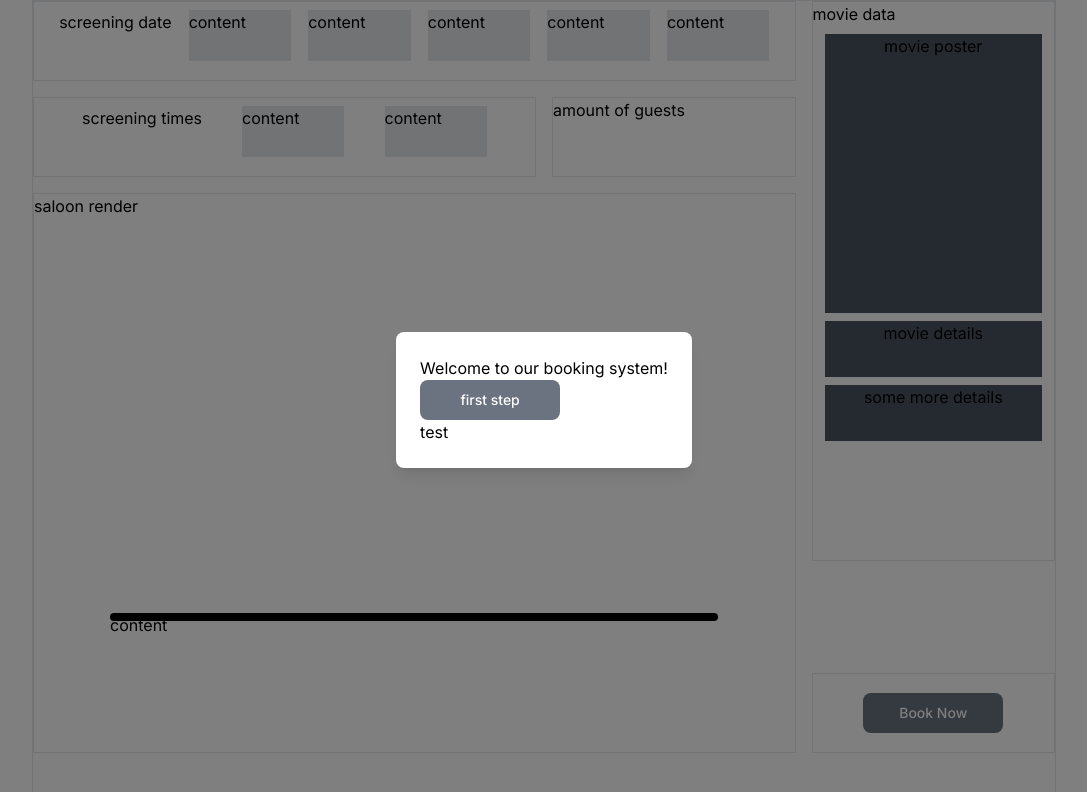
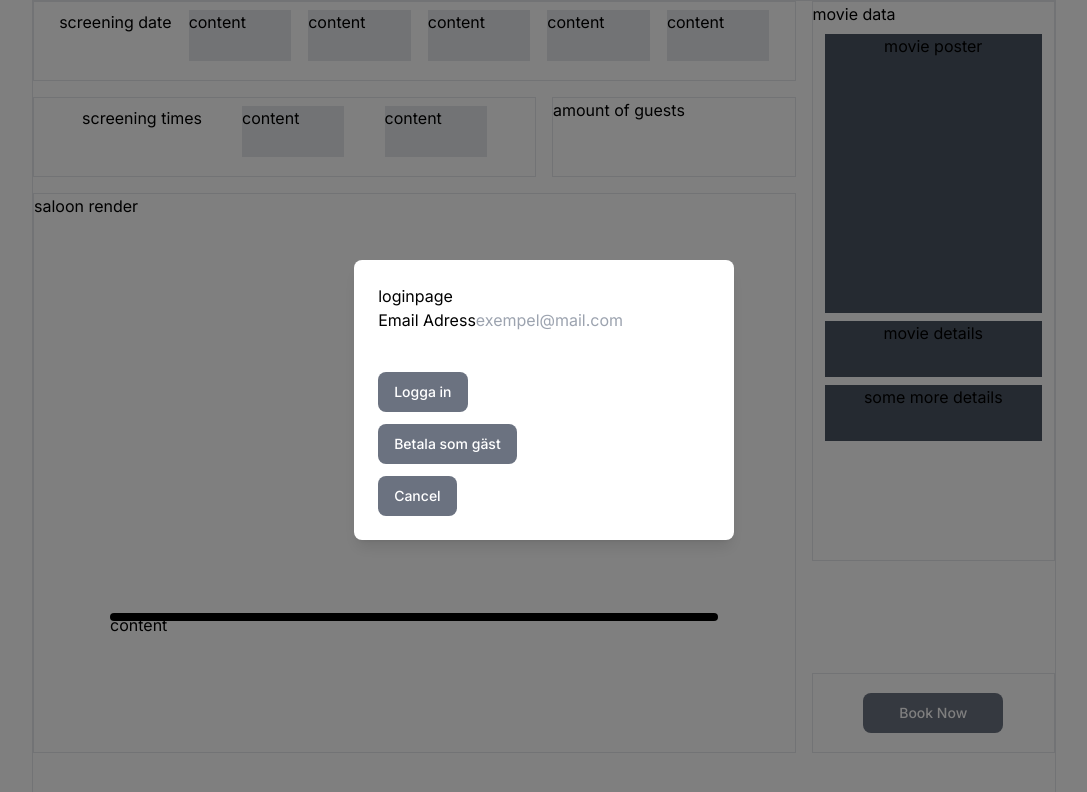
Before and after one commit to AlexanderK88/b7-inlamning-4a, a Next.js app in the folder kinogoteborg/: page /booking in a window 1280 px wide. Both pictures are taken after a click on the button "Book Now". Shown: the top 792 px of the page, without its empty margins (96-1183 px from the left). Built offline with nearby package versions, Linux system fonts and the light colour scheme.

Commit message:
working on full 'navigation' in the booking modal

```diff
--- a/kinogoteborg/src/app/booking/page.jsx
+++ b/kinogoteborg/src/app/booking/page.jsx
@@ -7,6 +7,7 @@
 //   .then(cinema => console.log(cinema))
 //   .catch(error => console.error(error));
 import BookingModal from "@/app/components/booking/bookingModal";
+
 import React, { useState } from "react";
 import { Button } from "@/app/components/booking/button";
 
@@ -24,6 +25,7 @@ const Modal = ({ isComplete }) => {
 
 export default function Page() {
   const [bookNow, setBookNow] = useState(false);
+  const [isLogin, setIsLogin] = useState(false);
 
   const handleCompletedBooking = (value) => {
     setBookNow(value);
@@ -72,7 +74,7 @@ export default function Page() {
       </div>
 
       {/* Looks better in the return statement but might be a bit harder to read compared to the part below */}
-      {bookNow && <Modal isComplete={setBookNow} />}
+      {bookNow && <Modal isComplete={setBookNow} knownUser={isLogin} />}
 
       {/* { bookNow &&
 <div className="">
--- /dev/null
+++ b/kinogoteborg/src/app/components/booking/bookingAsGuest.jsx
@@ -0,0 +1,18 @@
+import { Button } from "./button";
+
+export default function BookingAsGuest({ setBookingState, nextState, isComplete }) {
+  return (
+    <>
+      <h2>Booking as a guest</h2>
+      <Button onClick={() => setBookingState(nextState)}>Confirm Booking</Button>
+      <br></br>
+      <Button
+        onClick={() => {
+          setBookingState("intro"), isComplete(false);
+        }}
+      >
+        Cancel
+      </Button>
+    </>
+  );
+}
--- /dev/null
+++ b/kinogoteborg/src/app/components/booking/bookingConfirmation.jsx
@@ -0,0 +1,18 @@
+import { Button } from "./button";
+
+export default function BookingConfirmation({ setBookingState, nextState, isComplete }) {
+  return (
+    <>
+      <p>loginpage</p>
+      <Button onClick={() => setBookingState(nextState)}>Confirm Booking</Button>
+      <br></br>
+      <Button
+        onClick={() => {
+          setBookingState("intro"), isComplete(false);
+        }}
+      >
+        Cancel
+      </Button>
+    </>
+  );
+}
--- /dev/null
+++ b/kinogoteborg/src/app/components/booking/bookingLogin.jsx
@@ -0,0 +1,27 @@
+import { Button } from "./button";
+
+export default function BookingLogin({ setBookingState, nextState, isComplete }) {
+  return (
+    <>
+      <h2>loginpage</h2>
+      <form>
+        <label>Email Adress</label>
+        <input placeholder="exempel@mail.com"></input>
+      </form>
+
+      <Button onClick={() => setBookingState("paymentAsUser")} className={"mt-10"}>
+        Logga in
+      </Button>
+      <Button onClick={() => setBookingState("paymentAsGuest")} className={"my-3"}>
+        Betala som gäst
+      </Button>
+      <Button
+        onClick={() => {
+          setBookingState("intro"), isComplete(false);
+        }}
+      >
+        Cancel
+      </Button>
+    </>
+  );
+}
--- a/kinogoteborg/src/app/components/booking/bookingModal.jsx
+++ b/kinogoteborg/src/app/components/booking/bookingModal.jsx
@@ -1,53 +1,83 @@
 "use client";
+import React, { useState, useEffect } from "react";
+import { Button } from "@/app/components/booking/button";
+import BookingLogin from "@/app/components/booking/bookingLogin";
+import BookingAsGuest from "@/app/components/booking/bookingAsGuest";
+import BookingConfirmation from "@/app/components/booking/bookingConfirmation";
+import BookingControl from "@/app/components/booking/controlOfBooking";
+import PaymentAsUser from "@/app/components/booking/paymentAsUser";
+import PaymentAsGuest from "@/app/components/booking/paymentOptions";
+import ValidateSpecialNeeds from "@/app/components/booking/validateSpecialNeeds";
 
-import React, { useState } from "react";
-import { Button } from "@/app/components/booking/button";
+export default function BookingModal({ isComplete, knownUser }) {
+  const [bookingState, setBookingState] = useState("login");
 
-export default function BookingModal({ isComplete }) {
-  const [bookingState, setBookingState] = useState("intro");
+  if (knownUser) setBookingState("paymentAsUser");
 
   switch (bookingState) {
-    case "intro":
+    case "login":
       return (
-        <>
-          <h2>Welcome to our booking system!</h2>
-          <Button onClick={() => setBookingState("bookingForm")} className={"w-[10em]"}>
-            first step
-          </Button>
-          <p>test</p>
-        </>
+        <BookingLogin
+          setBookingState={setBookingState}
+          nextState={"bookingForm"}
+          isComplete={isComplete}
+        />
       );
-    case "bookingForm":
+
+    case "paymentAsUser":
       return (
-        <>
-          <h2>Booking Form</h2>
-          {/* Add your booking form here */}
-          <div className="flex flex-row">
-            <Button onClick={() => setBookingState("confirmation")}>Confirm Booking</Button>
-            <Button
-              onClick={() => {
-                setBookingState("intro"), isComplete(false);
-              }}
-            >
-              Cancel
-            </Button>
-          </div>
-        </>
+        <PaymentAsUser
+          setBookingState={setBookingState}
+          nextState={"bookingForm"}
+          isComplete={isComplete}
+        />
       );
-    case "confirmation":
+
+    case "paymentAsGuest":
       return (
-        <>
-          <h2>Confirmation</h2>
-          <p>Your booking has been confirmed!</p>
-          <Button
-            onClick={() => {
-              setBookingState("intro"), isComplete(false);
-            }}
-          >
-            Close
-          </Button>
-        </>
+        <PaymentAsGuest
+          setBookingState={setBookingState}
+          nextState={"bookingForm"}
+          isComplete={isComplete}
+        />
       );
+
+    case "paymentOption":
+      return (
+        <PaymentAsUser
+          setBookingState={setBookingState}
+          nextState={"bookingForm"}
+          isComplete={isComplete}
+        />
+      );
+
+    case "controlOfBooking":
+      return (
+        <BookingControl
+          setBookingState={setBookingState}
+          nextState={"bookingForm"}
+          isComplete={isComplete}
+        />
+      );
+
+    case "confirmationOfBooking":
+      return (
+        <BookingConfirmation
+          setBookingState={setBookingState}
+          nextState={"bookingForm"}
+          isComplete={isComplete}
+        />
+      );
+
+    case "validateSpecialNeeds":
+      return (
+        <ValidateSpecialNeeds
+          setBookingState={setBookingState}
+          nextState={"bookingForm"}
+          isComplete={isComplete}
+        />
+      );
+
     default:
       return null;
   }
--- /dev/null
+++ b/kinogoteborg/src/app/components/booking/controlOfBooking.jsx
@@ -0,0 +1,18 @@
+import { Button } from "./button";
+
+export default function BookingControl({ setBookingState, nextState, isComplete }) {
+  return (
+    <>
+      <p>Control of the booking (last chance to change)</p>
+      <Button onClick={() => setBookingState(nextState)}>Confirm Booking</Button>
+      <br></br>
+      <Button
+        onClick={() => {
+          setBookingState("intro"), isComplete(false);
+        }}
+      >
+        Cancel
+      </Button>
+    </>
+  );
+}
--- /dev/null
+++ b/kinogoteborg/src/app/components/booking/paymentAsUser.jsx
@@ -0,0 +1,18 @@
+import { Button } from "./button";
+
+export default function PaymentAsUser({ setBookingState, nextState, isComplete }) {
+  return (
+    <>
+      <p>Paymen modal for logedin user</p>
+      <Button onClick={() => setBookingState(nextState)}>Confirm Booking</Button>
+      <br></br>
+      <Button
+        onClick={() => {
+          setBookingState("intro"), isComplete(false);
+        }}
+      >
+        Cancel
+      </Button>
+    </>
+  );
+}
--- /dev/null
+++ b/kinogoteborg/src/app/components/booking/paymentOptions.jsx
@@ -0,0 +1,18 @@
+import { Button } from "./button";
+
+export default function PaymentAsGuest({ setBookingState, nextState, isComplete }) {
+  return (
+    <>
+      <p>loginpage</p>
+      <Button onClick={() => setBookingState(nextState)}>Confirm Booking</Button>
+      <br></br>
+      <Button
+        onClick={() => {
+          setBookingState("intro"), isComplete(false);
+        }}
+      >
+        Cancel
+      </Button>
+    </>
+  );
+}
--- /dev/null
+++ b/kinogoteborg/src/app/components/booking/validateSpecialNeeds.jsx
@@ -0,0 +1,18 @@
+import { Button } from "./button";
+
+export default function ValidateSpecialNeeds({ setBookingState, nextState, isComplete }) {
+  return (
+    <>
+      <p>loginpage</p>
+      <Button onClick={() => setBookingState(nextState)}>Confirm Booking</Button>
+      <br></br>
+      <Button
+        onClick={() => {
+          setBookingState("intro"), isComplete(false);
+        }}
+      >
+        Cancel
+      </Button>
+    </>
+  );
+}
```
